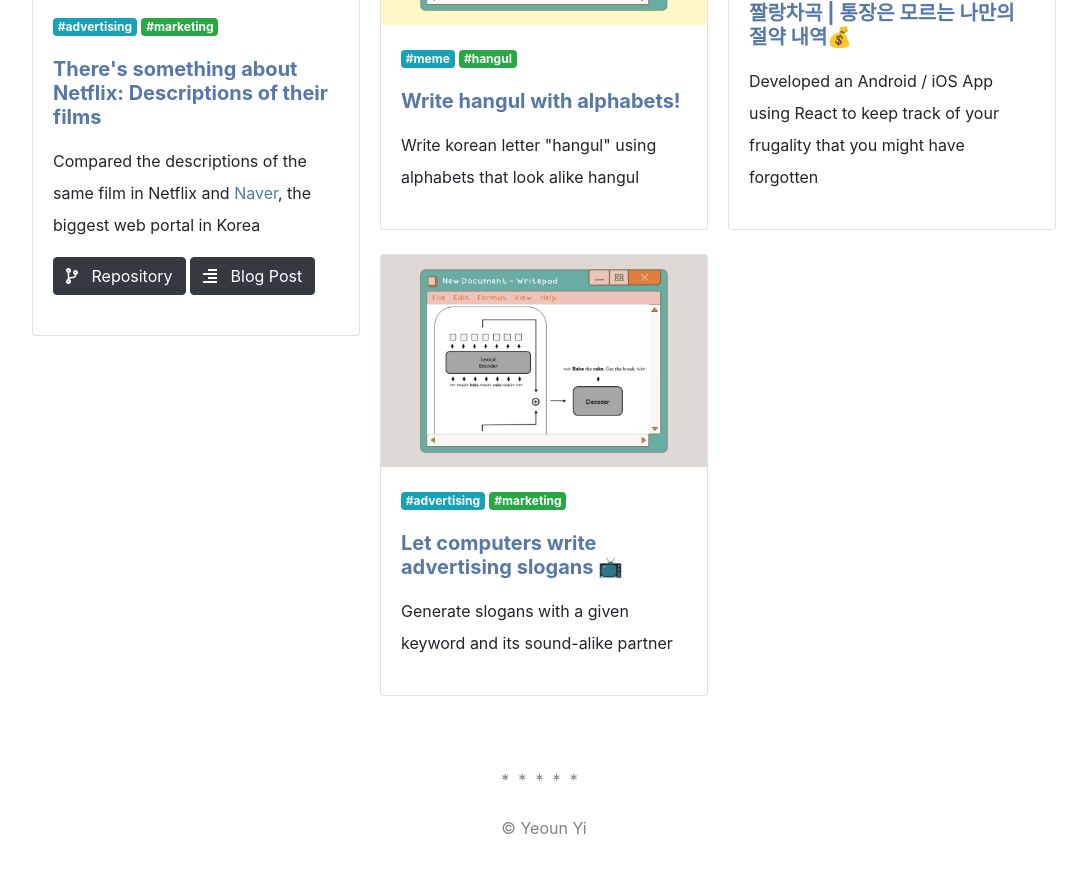
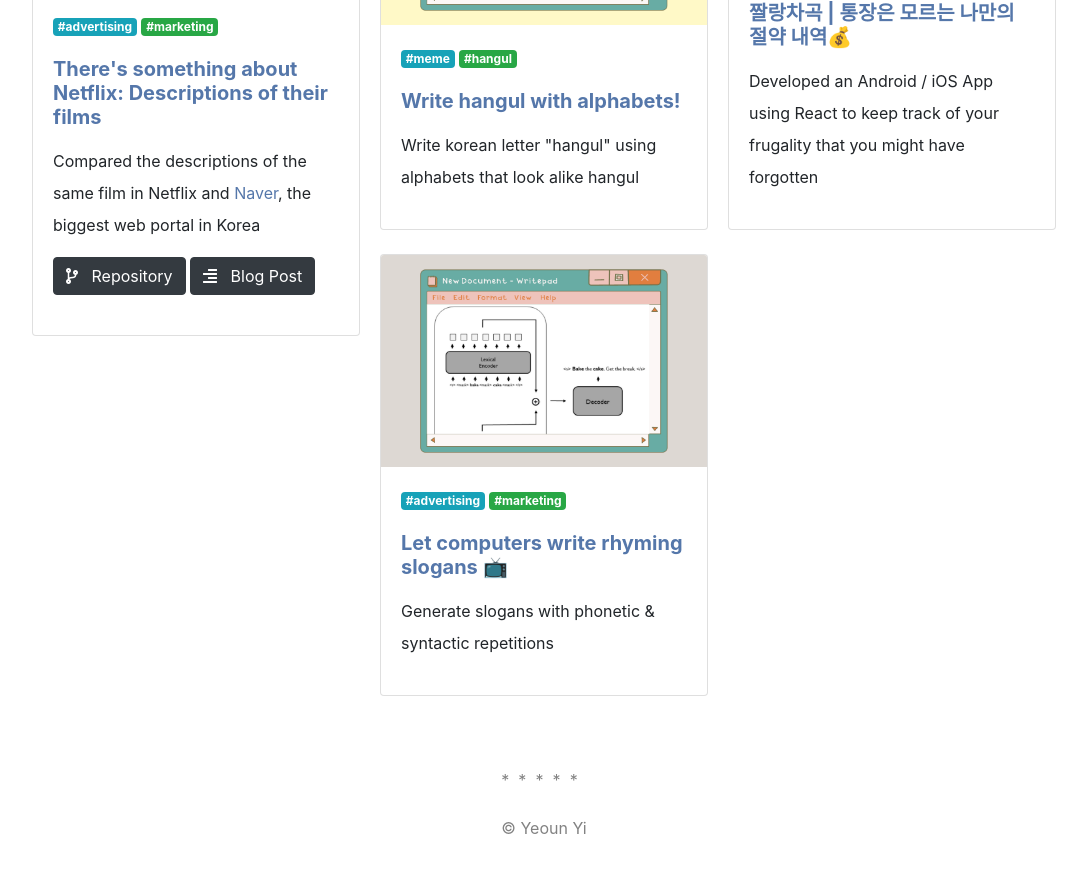
Before and after one commit to yeounyi/yeounyi.github.io, a Jekyll site: the page built from pages/projects.html, in a window 1280 px wide and 900 px high, scrolled down 1054 px. Shown: the top 873 px of the window, without its empty margins (96-1183 px from the left). Built offline with Jekyll 4.4.1, drawn with Linux system fonts in a browser that asks for light colours; nearby versions of some CDN libraries; a style sheet for code colours, icons or effects is not loaded.

Commit message:
Update projects.yml

```diff
--- a/_data/projects.yml
+++ b/_data/projects.yml
@@ -58,12 +58,12 @@
     <span class="badge badge-info">#meme</span>
     <span class="badge badge-success">#hangul</span>
 
-- name: Let computers write advertising slogans 📺
+- name: Let computers write rhyming slogans 📺
   id: p5
   main_link: /
   img_src: /assets/img/new-slogan.png
   description_less: >
-    <p> Generate slogans with a given keyword and its sound-alike partner </p>
+    <p> Generate slogans with phonetic & syntactic repetitions </p>
   description_more: >
     <a href="https://github.com/yeounyi/LexPOS" target="_blank" class="btn btn-dark mb-1"><i class="fas fa-code-branch"></i> &nbsp Repository</a>
     <a href="https://yeounyi.github.io/2021/05/08/model.html" target="_blank" class="btn btn-dark mb-1"><i class="fas fa-align-right"></i> &nbsp Blog Post</a>
```
